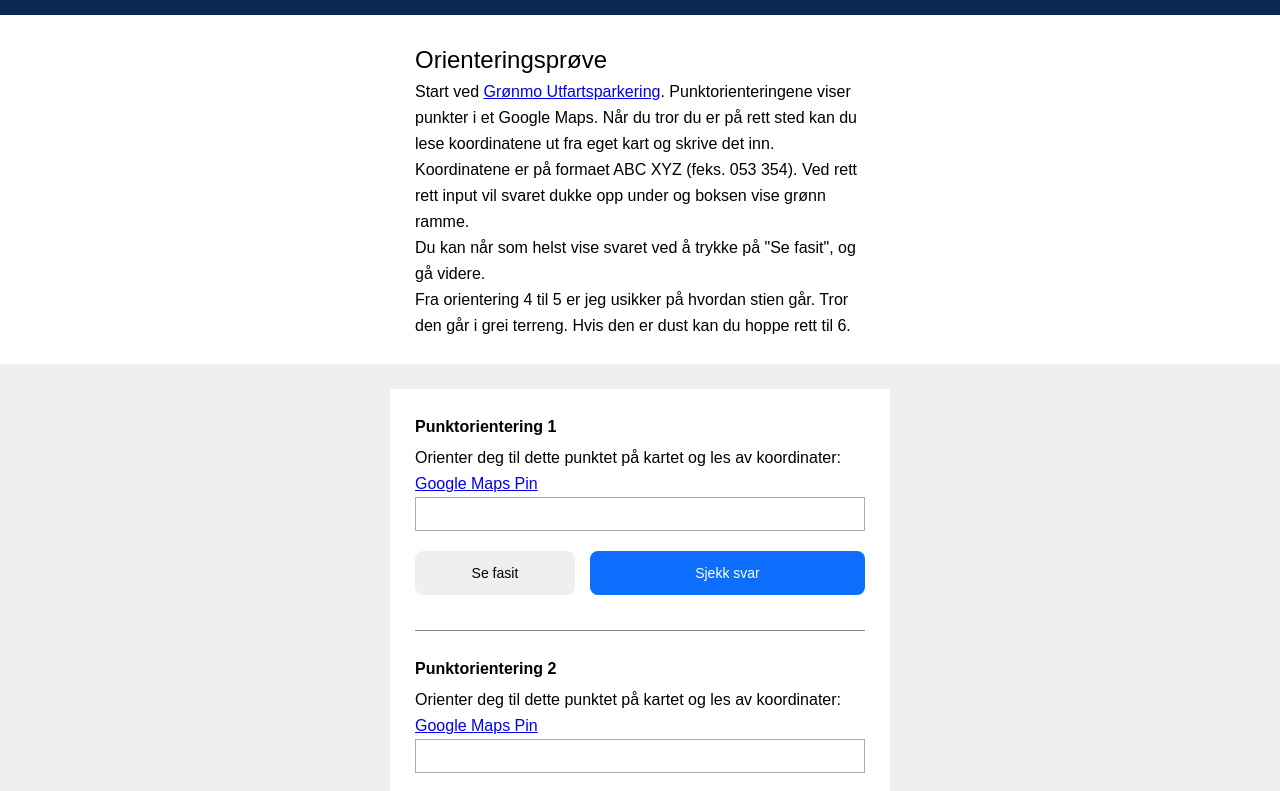
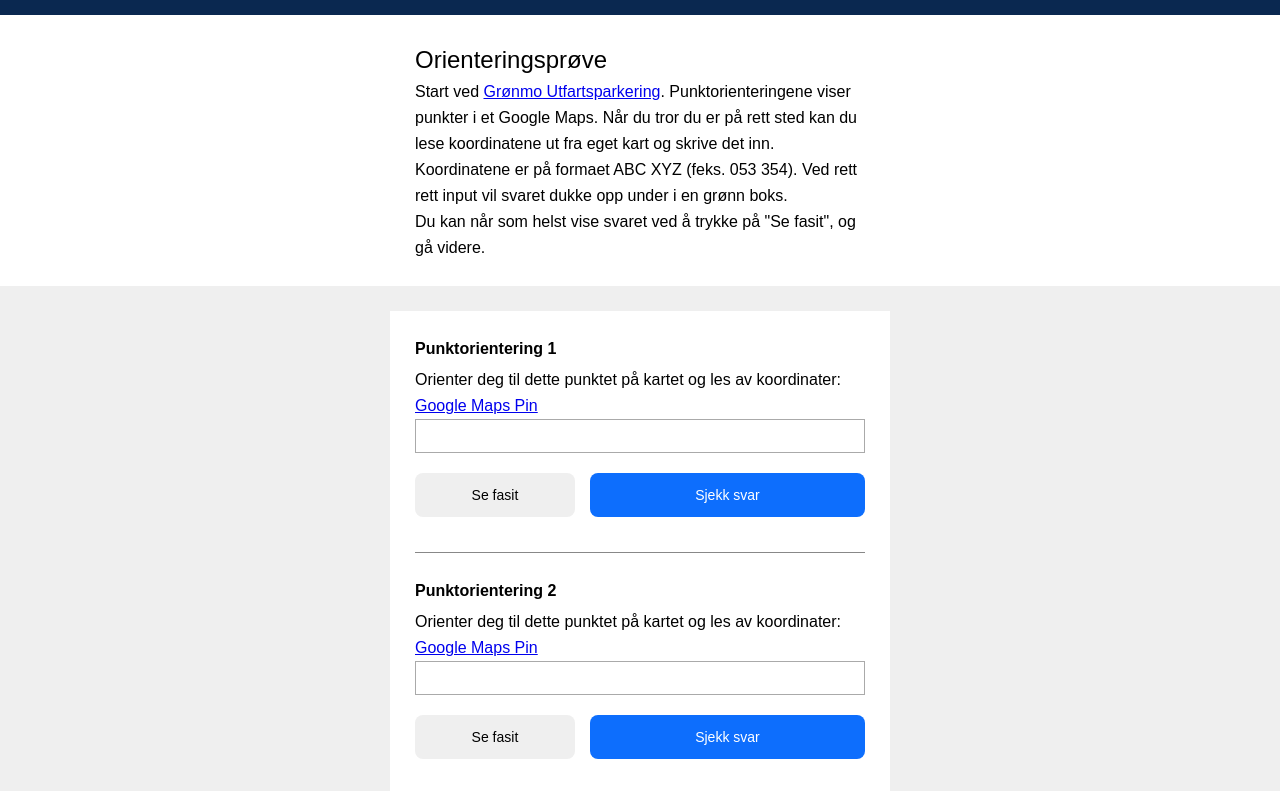
Before and after one commit to tmn/nrh-orientering, a React (Create React App) app: page / in a window 1280 px wide. Shown: the top 791 px of the page. Built offline with nearby package versions, Linux system fonts and the light colour scheme.

Commit message:
Update task description

```diff
--- a/src/App.js
+++ b/src/App.js
@@ -245,18 +245,12 @@ function App() {
             . Punktorienteringene viser punkter i et Google Maps. Når du tror du
             er på rett sted kan du lese koordinatene ut fra eget kart og skrive
             det inn. Koordinatene er på formaet ABC XYZ (feks. 053 354). Ved
-            rett rett input vil svaret dukke opp under og boksen vise grønn
-            ramme.
+            rett rett input vil svaret dukke opp under i en grønn boks.
           </p>
 
           <p>
             Du kan når som helst vise svaret ved å trykke på "Se fasit", og gå
             videre.
-          </p>
-
-          <p>
-            Fra orientering 4 til 5 er jeg usikker på hvordan stien går. Tror
-            den går i grei terreng. Hvis den er dust kan du hoppe rett til 6.
           </p>
         </div>
       </header>
```
